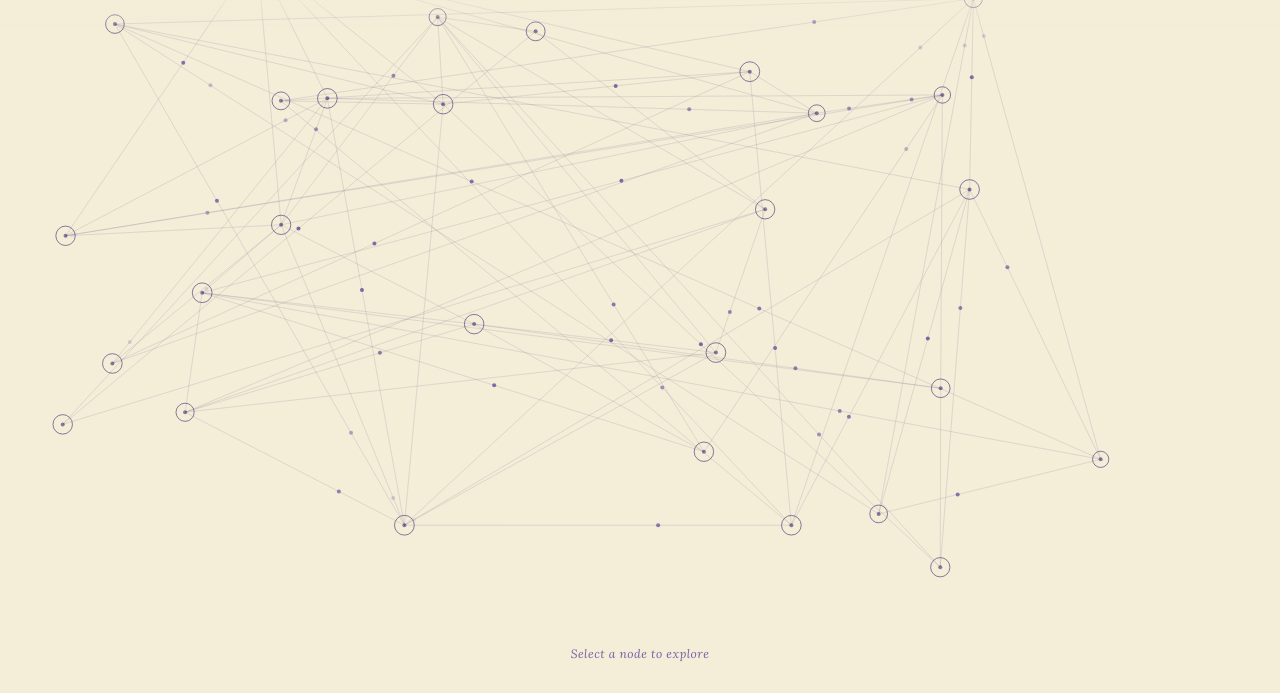
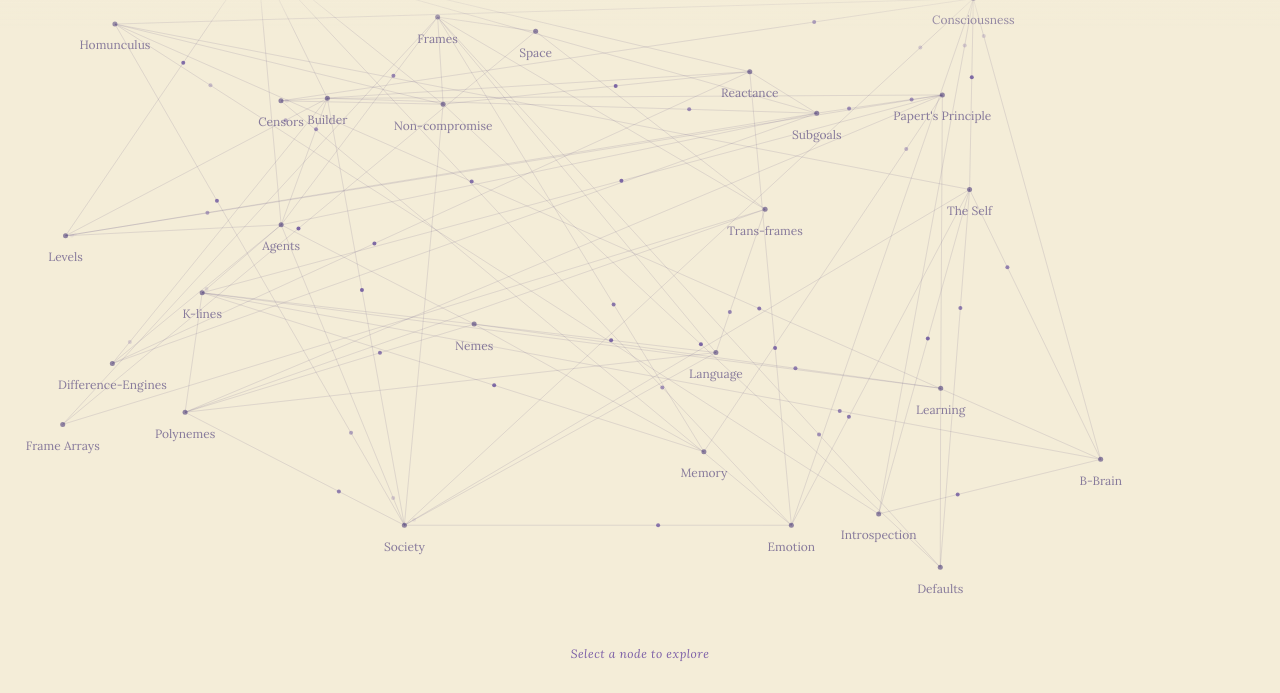
Before and after one commit to martinwilloch/society-of-mind, a plain HTML site: page index.html in a window 1280 px wide. Shown: the part 107-800 px from the top of the page. Drawn offline with Linux system fonts and the light colour scheme.

Commit message:
Labels always visible; core only at rest, peripheral ring on hover
Co-Authored-By: Claude Sonnet 4.6 <noreply@anthropic.com>

```diff
--- a/index.html
+++ b/index.html
@@ -635,13 +635,12 @@ function draw(ts) {
     const active = n.hovered || isSelected || isConn;
     const pulse = 1 + Math.sin(n.pulse) * 0.1;
     const r = n.r * (isSelected ? 1.5 : n.hovered ? 1.3 : isConn ? 1.15 : 1) * pulse;
-    const coreR = isSelected ? 3.5 : n.hovered ? 3 : isConn ? 2.5 : 2;
     const col = isSelected ? COL_NODE_SEL : n.hovered ? COL_NODE_HOV : isConn ? '#5B3FA0' : COL_NODE;
 
-    // Soft glow on active
-    if (isSelected || n.hovered) {
-      const grd = ctx.createRadialGradient(n.x, n.y, r, n.x, n.y, r * 3.2);
-      grd.addColorStop(0, rgba(COL_CONN_HOV, 0.14));
+    // Soft glow behind the ring when active
+    if (active) {
+      const grd = ctx.createRadialGradient(n.x, n.y, r * 0.5, n.x, n.y, r * 3.2);
+      grd.addColorStop(0, rgba(COL_CONN_HOV, 0.13));
       grd.addColorStop(1, rgba(COL_CONN_HOV, 0));
       ctx.beginPath();
       ctx.arc(n.x, n.y, r * 3.2, 0, Math.PI * 2);
@@ -649,31 +648,29 @@ function draw(ts) {
       ctx.fill();
     }
 
-    // Outer ring (stroke only — transparent interior)
+    if (active) {
+      // Peripheral ring — transparent interior
       ctx.beginPath();
       ctx.arc(n.x, n.y, r, 0, Math.PI * 2);
       ctx.strokeStyle = col;
-    ctx.lineWidth = active ? 1.5 : 1;
-    ctx.globalAlpha = active ? 1 : 0.55;
+      ctx.lineWidth = 1.5;
       ctx.stroke();
-    ctx.globalAlpha = 1;
-
-    // Core dot
+    } else {
+      // Core dot only when at rest
       ctx.beginPath();
-    ctx.arc(n.x, n.y, coreR, 0, Math.PI * 2);
-    ctx.fillStyle = col;
-    ctx.globalAlpha = active ? 1 : 0.55;
+      ctx.arc(n.x, n.y, 2.5, 0, Math.PI * 2);
+      ctx.fillStyle = COL_NODE;
+      ctx.globalAlpha = 0.5;
       ctx.fill();
       ctx.globalAlpha = 1;
+    }
 
-    // Label — only when active
-    if (active) {
-      ctx.font = `${isSelected ? 500 : 400} 12px 'Lora', Georgia, serif`;
-      ctx.fillStyle = `rgba(45,27,105,${isSelected ? 1 : 0.85})`;
+    // Label — always visible, fixed position so it doesn't jump
+    ctx.font = `${active ? 500 : 400} 12px 'Lora', Georgia, serif`;
+    ctx.fillStyle = `rgba(45,27,105,${active ? 0.95 : 0.55})`;
     ctx.textAlign = 'center';
     ctx.textBaseline = 'top';
-      ctx.fillText(n.label, n.x, n.y + r + 6);
-    }
+    ctx.fillText(n.label, n.x, n.y + n.r + 7);
   });
 
   canvas.style.cursor = hoveredNode ? 'pointer' : 'default';
```
Lines whose indentation alone changed are shown as unchanged.
